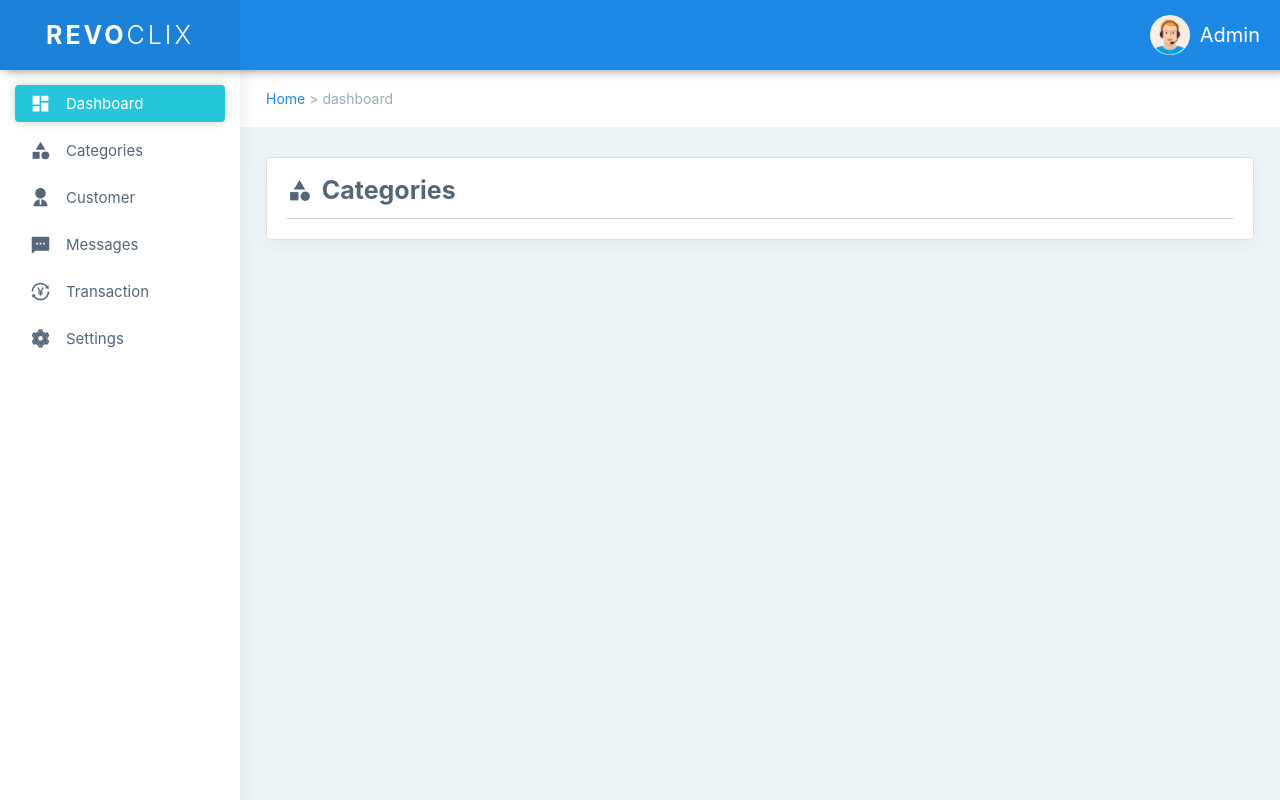
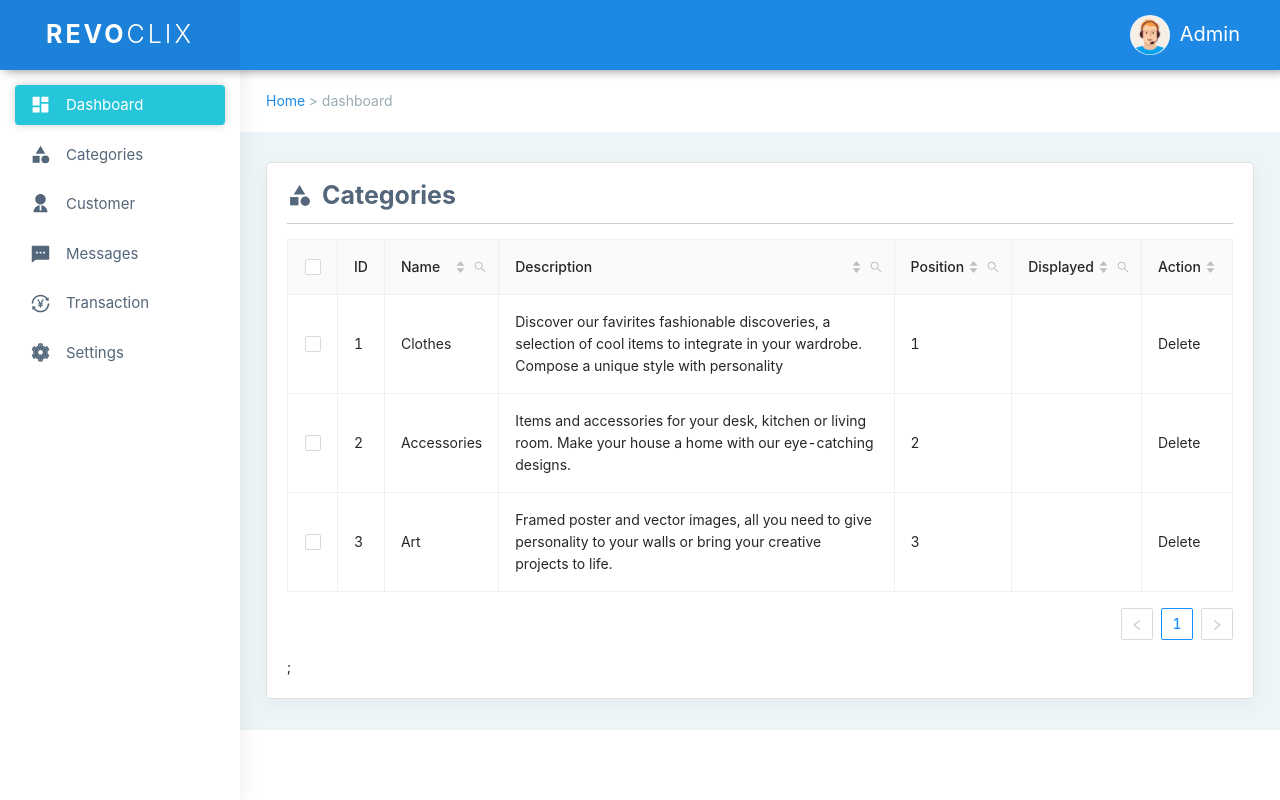
Before and after one commit to websmartdream428/revoclix-dashboard, a React (Create React App) app: page /categories in a window 1280 px wide. Built offline with nearby package versions, Linux system fonts and the light colour scheme.

Commit message:
feat: create the categories table

```diff
--- a/package.json
+++ b/package.json
@@ -10,8 +10,11 @@
     "@types/node": "^16.11.24",
     "@types/react": "^17.0.39",
     "@types/react-dom": "^17.0.11",
+    "@types/react-highlight-words": "^0.16.4",
+    "antd": "^4.18.9",
     "react": "^17.0.2",
     "react-dom": "^17.0.2",
+    "react-highlight-words": "^0.17.0",
     "react-icons": "^4.3.1",
     "react-pro-sidebar": "^0.7.1",
     "react-router-dom": "^5.3.0",
--- a/src/assets/css/App.css
+++ b/src/assets/css/App.css
@@ -24,3 +24,11 @@
 .pro-inner-list-item > div > ul {
   padding: 0 !important;
 }
+
+.ant-dropdown {
+  z-index: 9999 !important;
+}
+
+.ant-table-thead > tr {
+  border-bottom: 2px solid #26c6da !important;
+}
--- a/src/components/PageCard/PageCard.styles.ts
+++ b/src/components/PageCard/PageCard.styles.ts
@@ -4,6 +4,6 @@ export const PageCardWrapper = styled.div`
   background-color: #fff;
   border-radius: 5px;
   border: 1px solid #00000020;
-  padding: 2%;
+  padding: 20px;
   box-shadow: 0px 5px 20px rgb(0 0 0 / 5%);
 `;
--- a/src/components/PageTitle/PageTitle.styles.ts
+++ b/src/components/PageTitle/PageTitle.styles.ts
@@ -10,6 +10,7 @@ export const PageTitleWrapper = styled.div`
   color: #54667a;
   text-transform: capitalize;
   line-height: 25px;
+  margin-bottom: 15px;
   svg {
     margin-right: 10px;
   }
--- a/src/index.tsx
+++ b/src/index.tsx
@@ -5,6 +5,7 @@ import reportWebVitals from "./reportWebVitals";
 import "assets/css/index.css";
 import "assets/css/App.css";
 import "assets/css/react-pro-sidebar.css";
+import "antd/dist/antd.css";
 
 ReactDOM.render(
   <React.StrictMode>
--- /dev/null
+++ b/src/mockups/TableDataSource.tsx
@@ -0,0 +1,26 @@
+export const CategoriesDataSource = [
+  {
+    key: "1",
+    name: "Clothes",
+    description:
+      "Discover our favirites fashionable discoveries, a selection of cool items to integrate in your wardrobe. Compose a unique style with personality",
+    position: 1,
+    displayed: true,
+  },
+  {
+    key: "2",
+    name: "Accessories",
+    description:
+      "Items and accessories for your desk, kitchen or living room. Make your house a home with our eye-catching designs.",
+    position: 2,
+    displayed: true,
+  },
+  {
+    key: "3",
+    name: "Art",
+    description:
+      "Framed poster and vector images, all you need to give personality to your walls or bring your creative projects to life.",
+    position: 3,
+    displayed: true,
+  },
+];
--- a/src/pages/categories/Categories.tsx
+++ b/src/pages/categories/Categories.tsx
@@ -1,15 +1,171 @@
-import React from "react";
+import React, { useState } from "react";
 import { MdCategory } from "react-icons/md";
+import Highlighter from "react-highlight-words";
+import { Button, Input, Space, Table } from "antd";
+import { SearchOutlined } from "@ant-design/icons";
 
 import { PageCard, PageTitle } from "components";
+import { CategoriesDataSource } from "mockups/TableDataSource";
 
 const CategoriesPage: React.FC = () => {
+  const [selectedRowKeys, setSelectedRowKeys] = useState<any>([]);
+  const [searchText, setSearchText] = useState("");
+  const [searchedColumn, setSearchedColumn] = useState("");
+  const [searchInput, setSearchInput] = useState<any>(null);
+
+  const onSelectChange = (selectedRowKeys: any) => {
+    console.log(selectedRowKeys);
+    setSelectedRowKeys(selectedRowKeys);
+  };
+
+  const handleSearch = (selectedKeys: any, confirm: any, dataIndex: any) => {
+    confirm();
+    setSearchText(selectedKeys[0]);
+    setSearchedColumn(dataIndex);
+  };
+
+  const handleReset = (clearFilters: any) => {
+    clearFilters();
+    setSearchText("");
+  };
+
+  const getColumnSearchProps = (dataIndex: any) => ({
+    filterDropdown: ({
+      setSelectedKeys,
+      selectedKeys,
+      confirm,
+      clearFilters,
+    }: any) => (
+      <div style={{ padding: 8 }}>
+        <Input
+          ref={(node) => {
+            setSearchInput(node);
+          }}
+          placeholder={`Search ${dataIndex}`}
+          value={selectedKeys[0]}
+          onChange={(e) =>
+            setSelectedKeys(e.target.value ? [e.target.value] : [])
+          }
+          onPressEnter={() => handleSearch(selectedKeys, confirm, dataIndex)}
+          style={{ marginBottom: 8, display: "block" }}
+        />
+        <Space>
+          <Button
+            type="primary"
+            onClick={() => handleSearch(selectedKeys, confirm, dataIndex)}
+            icon={<SearchOutlined />}
+            size="small"
+            style={{ width: 90 }}
+          >
+            Search
+          </Button>
+          <Button
+            onClick={() => handleReset(clearFilters)}
+            size="small"
+            style={{ width: 90 }}
+          >
+            Reset
+          </Button>
+          <Button
+            type="link"
+            size="small"
+            onClick={() => {
+              confirm({ closeDropdown: false });
+              setSearchText(selectedKeys[0]);
+              setSearchedColumn(dataIndex);
+            }}
+          >
+            Filter
+          </Button>
+        </Space>
+      </div>
+    ),
+    filterIcon: (filtered: any) => (
+      <SearchOutlined style={{ color: filtered ? "#1890ff" : undefined }} />
+    ),
+    onFilter: (value: any, record: any) =>
+      record[dataIndex]
+        ? record[dataIndex]
+            .toString()
+            .toLowerCase()
+            .includes(value.toLowerCase())
+        : "",
+    onFilterDropdownVisibleChange: (visible: any) => {
+      if (visible) {
+        setTimeout(() => searchInput.select(), 100);
+      }
+    },
+    render: (text: any) =>
+      searchedColumn === dataIndex ? (
+        <Highlighter
+          highlightStyle={{ backgroundColor: "#ffc069", padding: 0 }}
+          searchWords={[searchText]}
+          autoEscape
+          textToHighlight={text ? text.toString() : ""}
+        />
+      ) : (
+        text
+      ),
+  });
+
+  const CategoriesColumn = [
+    {
+      title: "ID",
+      dataIndex: "key",
+      key: "key",
+    },
+    {
+      title: "Name",
+      dataIndex: "name",
+      key: "name",
+      sorter: (a: any, b: any) => a.name - b.name,
+      ...getColumnSearchProps("name"),
+    },
+    {
+      title: "Description",
+      dataIndex: "description",
+      key: "description",
+      sorter: (a: any, b: any) => a.description - b.description,
+      ...getColumnSearchProps("description"),
+    },
+    {
+      title: "Position",
+      dataIndex: "position",
+      key: "position",
+      sorter: (a: any, b: any) => a.position - b.position,
+      ...getColumnSearchProps("position"),
+    },
+    {
+      title: "Displayed",
+      dataIndex: "displayed",
+      key: "displayed",
+      sorter: (a: any, b: any) => a.displayed - b.displayed,
+      ...getColumnSearchProps("displayed"),
+    },
+    {
+      title: "Action",
+      key: "action",
+      sorter: true,
+      render: () => <span>Delete</span>,
+    },
+  ];
+
   return (
     <PageCard>
       <PageTitle>
         <MdCategory />
         Categories
       </PageTitle>
+      <Table
+        dataSource={CategoriesDataSource}
+        columns={CategoriesColumn}
+        bordered
+        rowSelection={{
+          selectedRowKeys,
+          onChange: onSelectChange,
+        }}
+      />
+      ;
     </PageCard>
   );
 };
```
Also changed, not shown: src/mockups/TableColumns.tsx (added, +37 -0 lines), 1 other file (tests, documents, lock files or other folders).
